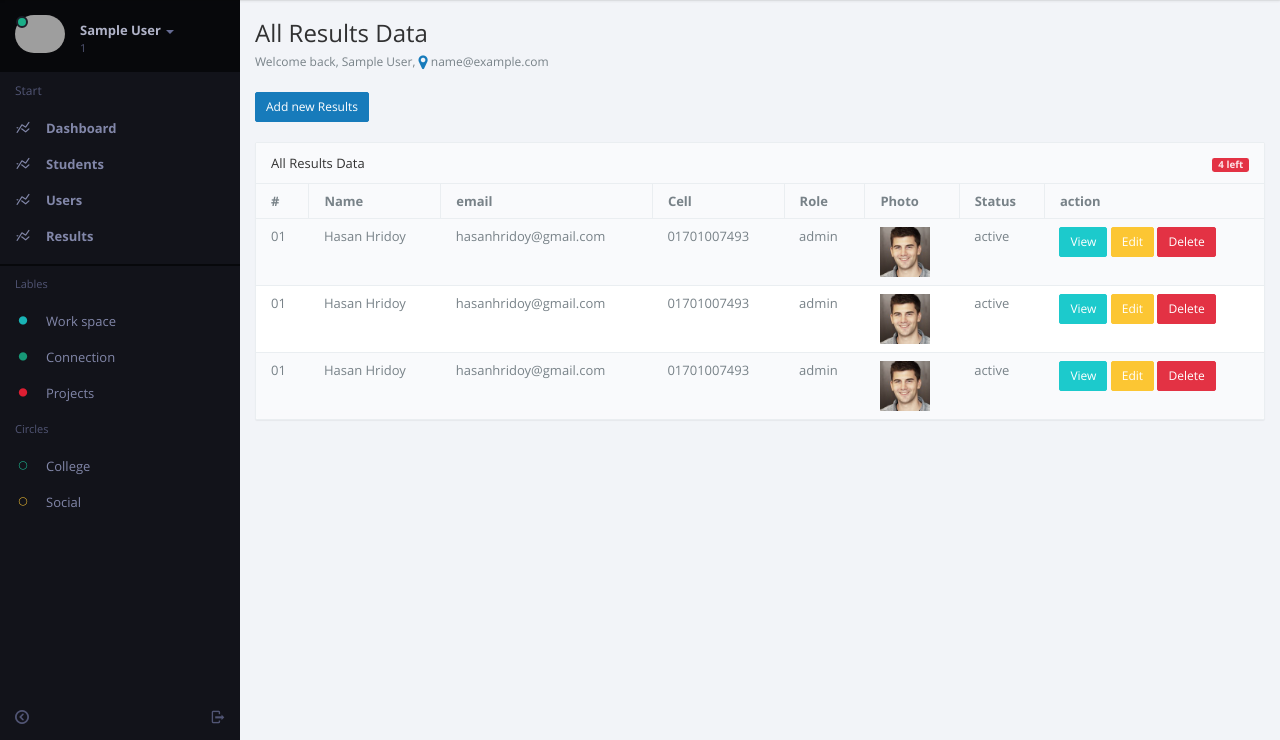
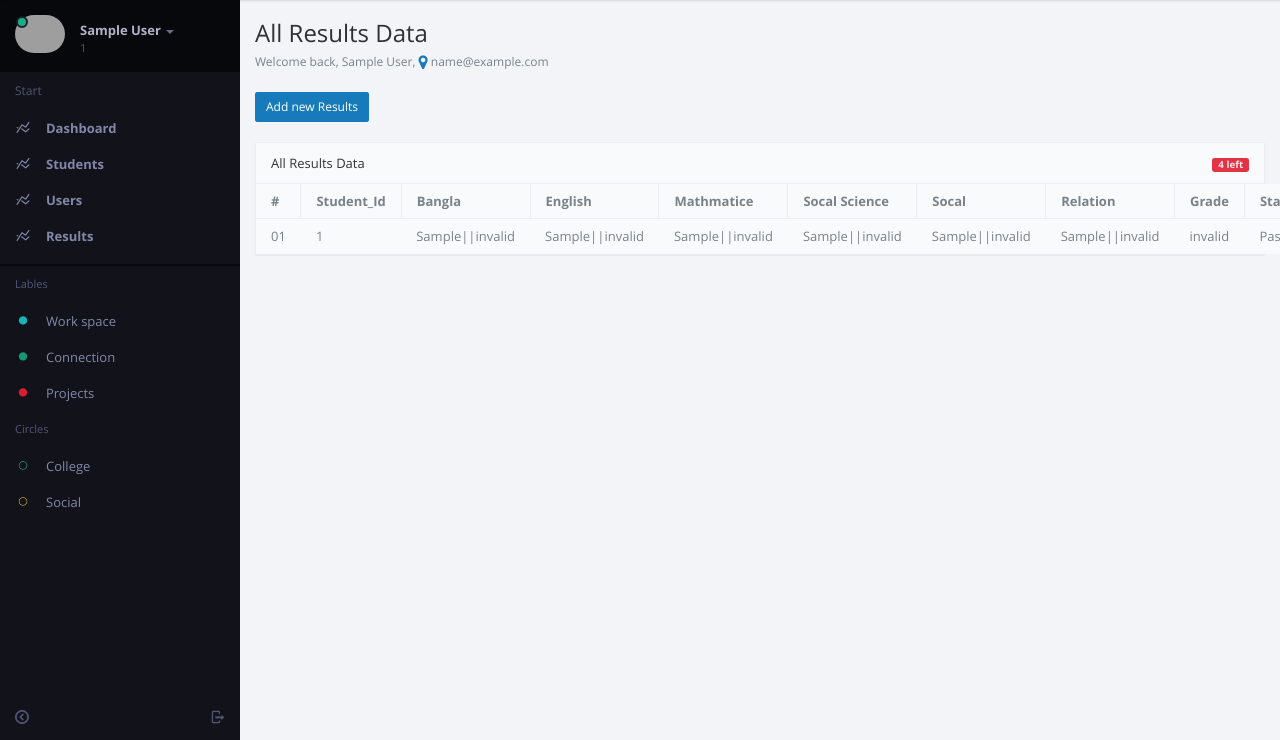
Before and after one commit to hasanhridoy01/Education-Board-Results-System, a PHP site: page /admin/results.php in a window 1280 px wide. Shown: the part 60-800 px from the top of the page. Run offline with PHP 8.4, Linux system fonts and the light colour scheme; the visitor is signed in with stand-in values (Sample User, id 1); tables that the repository leaves empty or names only in its code hold one stand-in row (values such as "Sample post"); some web fonts are replaced; grey boxes are pictures that could not be loaded.

Commit message:
all result show done

```diff
--- a/admin/js/script.js
+++ b/admin/js/script.js
@@ -240,6 +240,18 @@
 
      });
 
+     //Show all function
+     function allResult(){
+
+          $.ajax({
+              url : 'template/ajax/result_all.php',
+              success : function(data){
+                 $('tbody#all_result_data').html(data);
+              }
+          });
+     }
+     allResult()
+
 
 
    });
--- a/admin/results.php
+++ b/admin/results.php
@@ -85,64 +85,19 @@ $user = new User;
                   <thead>
                     <tr>
                       <th>#</th>
-                      <th>Name</th>
-                      <th>email</th>
-                      <th>Cell</th>
-                      <th>Role</th>
-                      <th>Photo</th>
+                      <th>Student_Id</th>
+                      <th>Bangla</th>
+                      <th>English</th>
+                      <th>Mathmatice</th>
+                      <th>Socal Science</th>
+                      <th>Socal</th>
+                      <th>Relation</th>
+                      <th>Grade</th>
                       <th>Status</th>
-                      <th>action</th>
                     </tr>
                   </thead>
-                  <tbody id="">
-                    <tr>
-                      <td>01</td>
-                      <td>Hasan Hridoy</td>
-                      <td>hasanhridoy@gmail.com</td>
-                      <td>01701007493</td>
-                      <td>admin</td>
-                      <td>
-                        <img src="images/a6.png" alt="" style="height: 50px; width: 50px;">
-                      </td>
-                      <td>active</td>
-                      <td>
-                        <a href="" class="btn btn-sm btn-info">View</a>
-                        <a href="" class="btn btn-sm btn-warning">Edit</a>
-                        <a href="" class="btn btn-sm btn-danger">Delete</a>
-                      </td>
-                    </tr>
-                    <tr>
-                      <td>01</td>
-                      <td>Hasan Hridoy</td>
-                      <td>hasanhridoy@gmail.com</td>
-                      <td>01701007493</td>
-                      <td>admin</td>
-                      <td>
-                        <img src="images/a6.png" alt="" style="height: 50px; width: 50px;">
-                      </td>
-                      <td>active</td>
-                      <td>
-                        <a href="" class="btn btn-sm btn-info">View</a>
-                        <a href="" class="btn btn-sm btn-warning">Edit</a>
-                        <a href="" class="btn btn-sm btn-danger">Delete</a>
-                      </td>
-                    </tr>
-                    <tr>
-                      <td>01</td>
-                      <td>Hasan Hridoy</td>
-                      <td>hasanhridoy@gmail.com</td>
-                      <td>01701007493</td>
-                      <td>admin</td>
-                      <td>
-                        <img src="images/a6.png" alt="" style="height: 50px; width: 50px;">
-                      </td>
-                      <td>active</td>
-                      <td>
-                        <a href="" class="btn btn-sm btn-info">View</a>
-                        <a href="" class="btn btn-sm btn-warning">Edit</a>
-                        <a href="" class="btn btn-sm btn-danger">Delete</a>
-                      </td>
-                    </tr>
+                  <tbody id="all_result_data">
+
                   </tbody>
                 </table>
               </section>
--- /dev/null
+++ b/admin/template/ajax/result_all.php
@@ -0,0 +1,30 @@
+<?php
+
+
+    require_once "../../../vendor/autoload.php";
+    require_once "../../../config.php";
+
+    use Edu\Board\Controller\Result;
+
+    $result = new Result;
+
+    $data = $result -> allResults();
+
+    foreach( $data as $result_data ):
+
+ ?>
+
+<tr>
+	<td>01</td>
+	<td><?php echo $result_data['student_id'] ?></td>
+	<td><?php echo $result_data['ban'] ?>||<?php $data = $result -> getGradeGpa($result_data['ban']); echo $data['gpa']; ?></td>
+	<td><?php echo $result_data['eng'] ?>||<?php $data = $result -> getGradeGpa($result_data['eng']); echo $data['gpa']; ?></td>
+	<td><?php echo $result_data['math'] ?>||<?php $data = $result -> getGradeGpa($result_data['math']); echo $data['gpa']; ?></td>
+	<td><?php echo $result_data['ss'] ?>||<?php $data = $result -> getGradeGpa($result_data['ss']); echo $data['gpa']; ?></td>
+	<td><?php echo $result_data['s'] ?>||<?php $data = $result -> getGradeGpa($result_data['s']); echo $data['gpa']; ?></td>
+	<td><?php echo $result_data['rel'] ?>||<?php $data = $result -> getGradeGpa($result_data['rel']); echo $data['gpa']; ?></td>
+	<td><?php echo $data['grade']; ?></td>
+	<td>Passed</td>
+</tr>
+
+<?php endforeach; ?>
--- a/app/Controller/Result.php
+++ b/app/Controller/Result.php
@@ -77,6 +77,15 @@
 
      }
 
+     /**
+      * Show All Result Mehtod
+      */
+     public function allResults()
+     {
+       $data = $this -> all('results');
+       return $data -> fetchAll(PDO::FETCH_ASSOC);
+     }
+
    }
 
 
```
